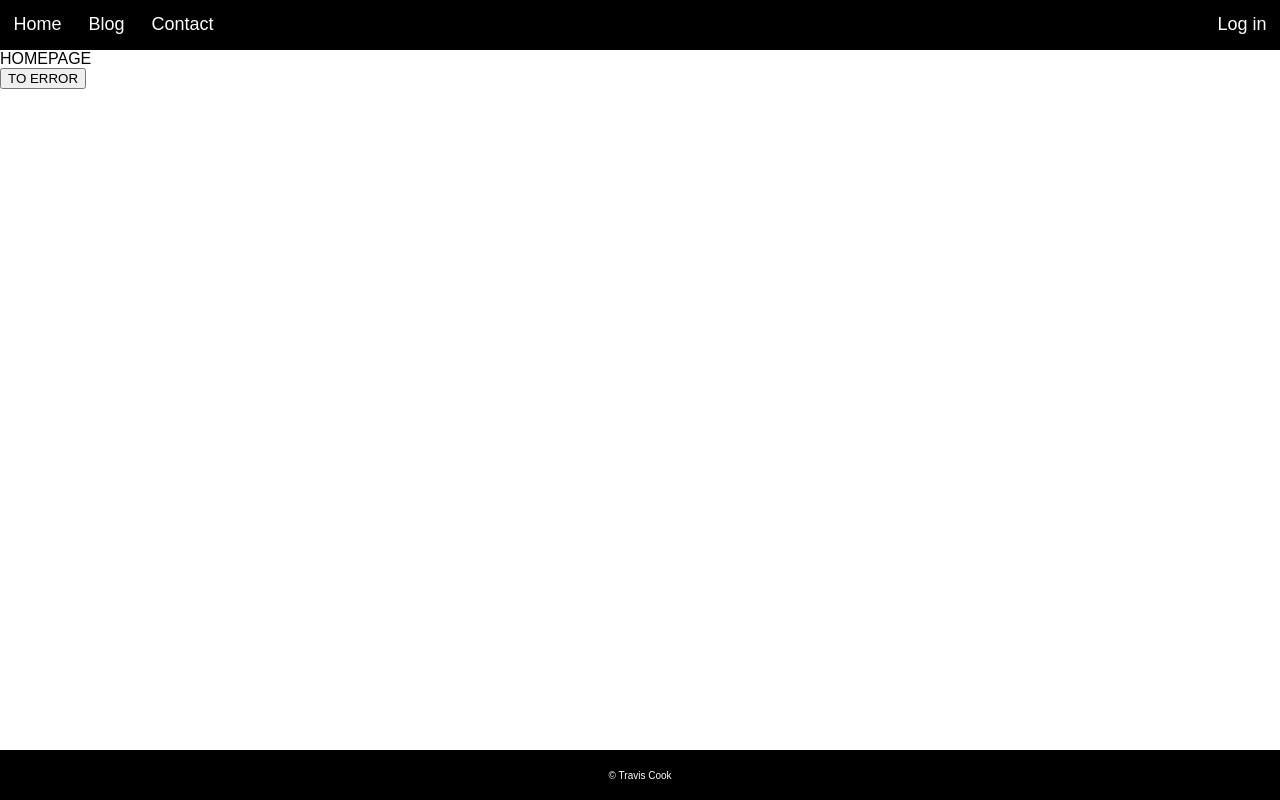
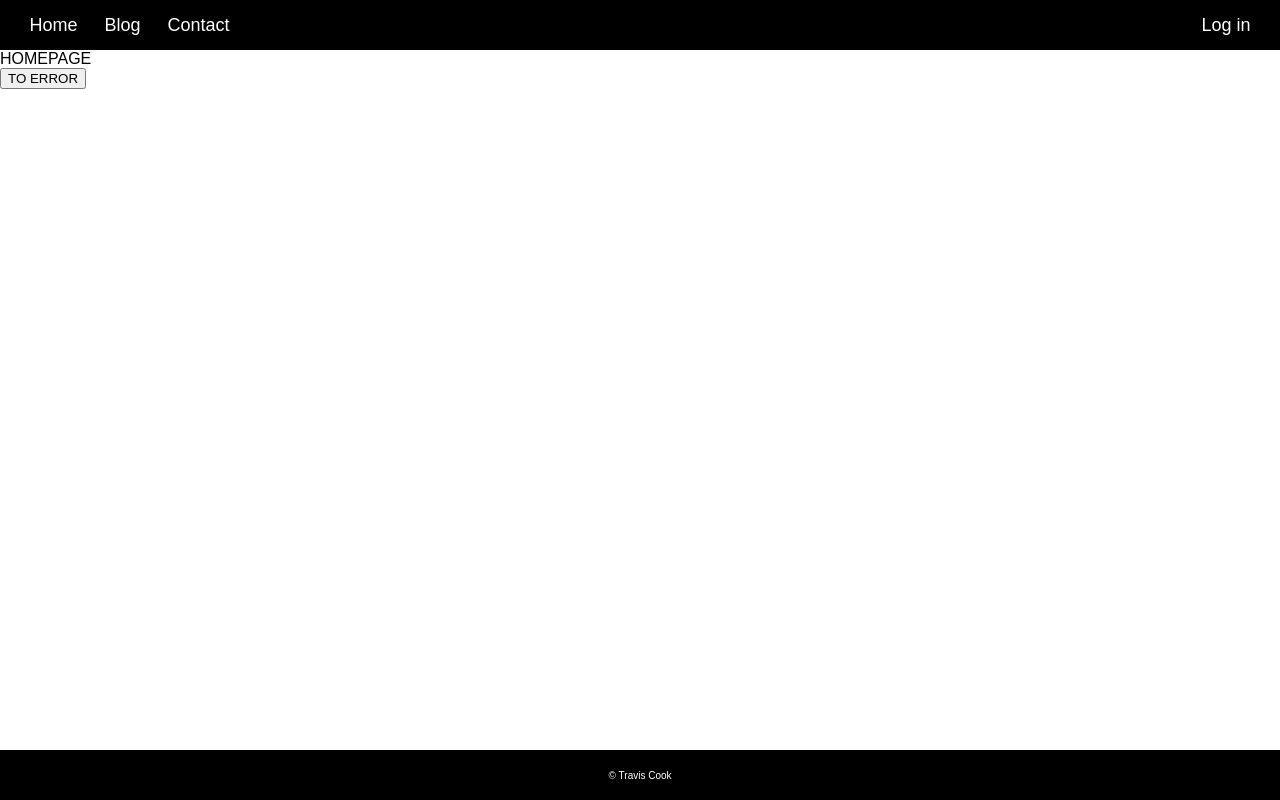
Before and after one commit to xblackhand/personalwebsite, a React (Create React App) app: page / in a window 1280 px wide. Built offline with nearby package versions, Linux system fonts and the light colour scheme.

Commit message:
Changed header style to be dynamic

```diff
--- a/src/LoginPage/LoginPage.js
+++ b/src/LoginPage/LoginPage.js
@@ -3,7 +3,7 @@ import React, {Component} from 'react';
 export default class LoginPage extends Component {
   login() {
     var user = document.getElementById('username').value.trim();
-    if (user != '' && user != null) {
+    if (user !== '' && user !== null) {
       console.log(user);
       this.props.setUser(user);
     }
--- a/src/Shared/Header.js
+++ b/src/Shared/Header.js
@@ -6,24 +6,18 @@ export default class Header extends Component {
     this.props.updatePage(page);
   }
 
-  getHeader() {
-    var header;
-
-    header = (
-      <div className='header'>
-        {this.getNavBar()}
-        {this.getAccount()}
-      </div>
-    );
-    return header;
-  }
-
   getNavBar() {
     return (
       <div className='navbar'>
-        <button className='headerButton' onClick={() => this.updatePage('/')}>Home</button>
-        <button className='headerButton' onClick={() => this.updatePage('/blog')}>Blog</button>
-        <button className='headerButton' onClick={() => this.updatePage('/contact')}>Contact</button>
+        <div className='headerButtonWrapper'>
+          <button className='headerButton' onClick={() => this.updatePage('/')}>Home</button>
+        </div>
+        <div className='headerButtonWrapper'>
+          <button className='headerButton' onClick={() => this.updatePage('/blog')}>Blog</button>
+        </div>
+        <div className='headerButtonWrapper'>
+          <button className='headerButton' onClick={() => this.updatePage('/contact')}>Contact</button>
+        </div>
       </div>
     );
   }
@@ -33,13 +27,13 @@ export default class Header extends Component {
 
     if (this.props.user === '' || this.props.user === null) {
       account = (
-        <div>
+        <div className='headerButtonWrapper'>
           <button className='headerButton' onClick={() => this.updatePage('/login')}>Log in</button>
         </div>
       );
     } else {
       account = (
-        <div>
+        <div className='headerButtonWrapper'>
           <span>{this.props.user}</span>
           <button className='headerButton' onClick={this.props.logOut}>Log out</button>
         </div>
@@ -55,7 +49,10 @@ export default class Header extends Component {
 
   render() {
     return (
-      this.getHeader()
+      <div className='header'>
+        {this.getNavBar()}
+        {this.getAccount()}
+      </div>
     );
   }
 }
--- a/src/Shared/header.css
+++ b/src/Shared/header.css
@@ -4,24 +4,37 @@
   width: 100%;
   height: 50px;
   background-color: black;
+  color: white;
+}
+
+.navbar {
+  display: table;
+  float: left;
+  padding-left: 1em;
+  height: 100%;
 }
 
 .account {
+  display: table;
   float: right;
+  padding-right: 1em;
+  height: 100%;
 }
 
-.navbar {
-  float: left;
+.headerButtonWrapper {
+  display: table-cell;
+  vertical-align: middle;
 }
 
 .headerButton {
   -webkit-appearance: none;
   border: 0;
+  height: 100%;
+  width: 100%;
   background-color: transparent;
   color: white;
   font-size: 18px;
   padding: .25em .75em;
-  margin-top: .5em;
 }
 
 .headerButton:hover {
```
Also changed, not shown: package.json (+13 -1 lines), 2 other files (tests, documents, lock files or other folders).
